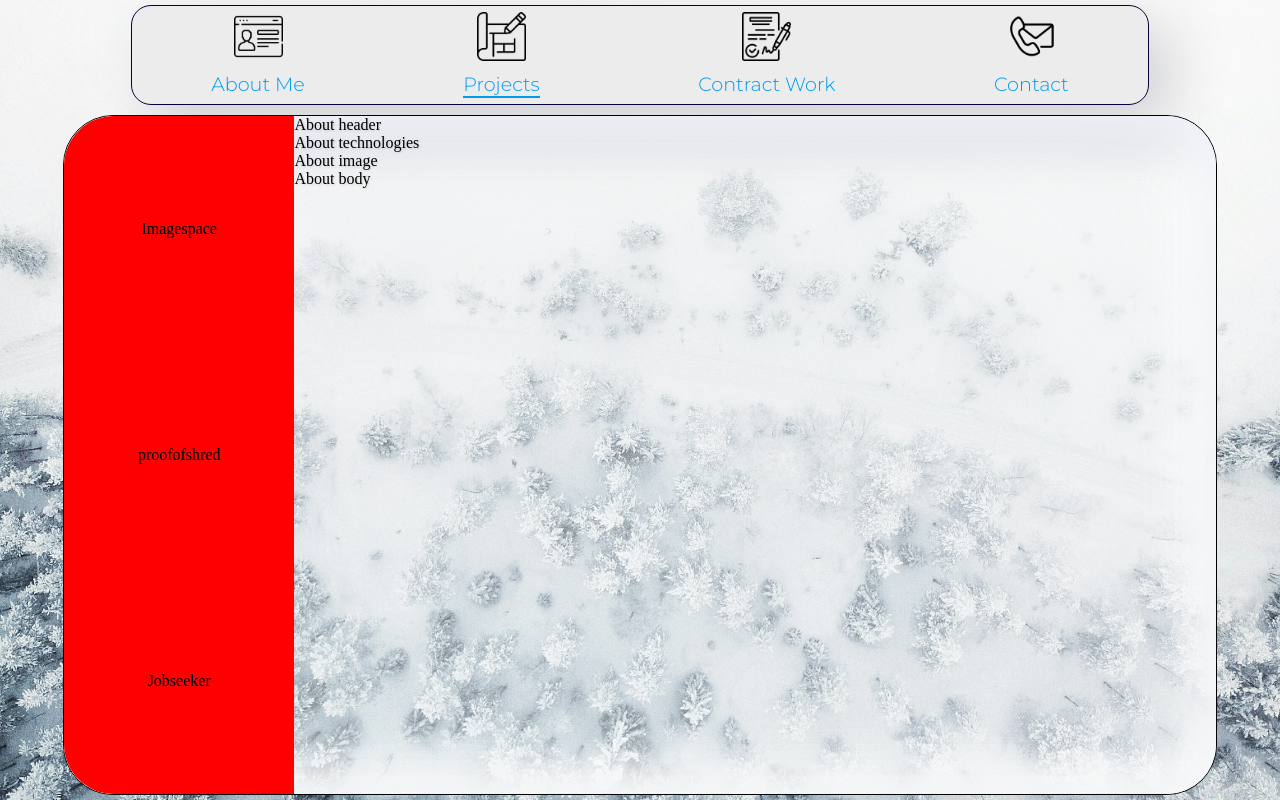
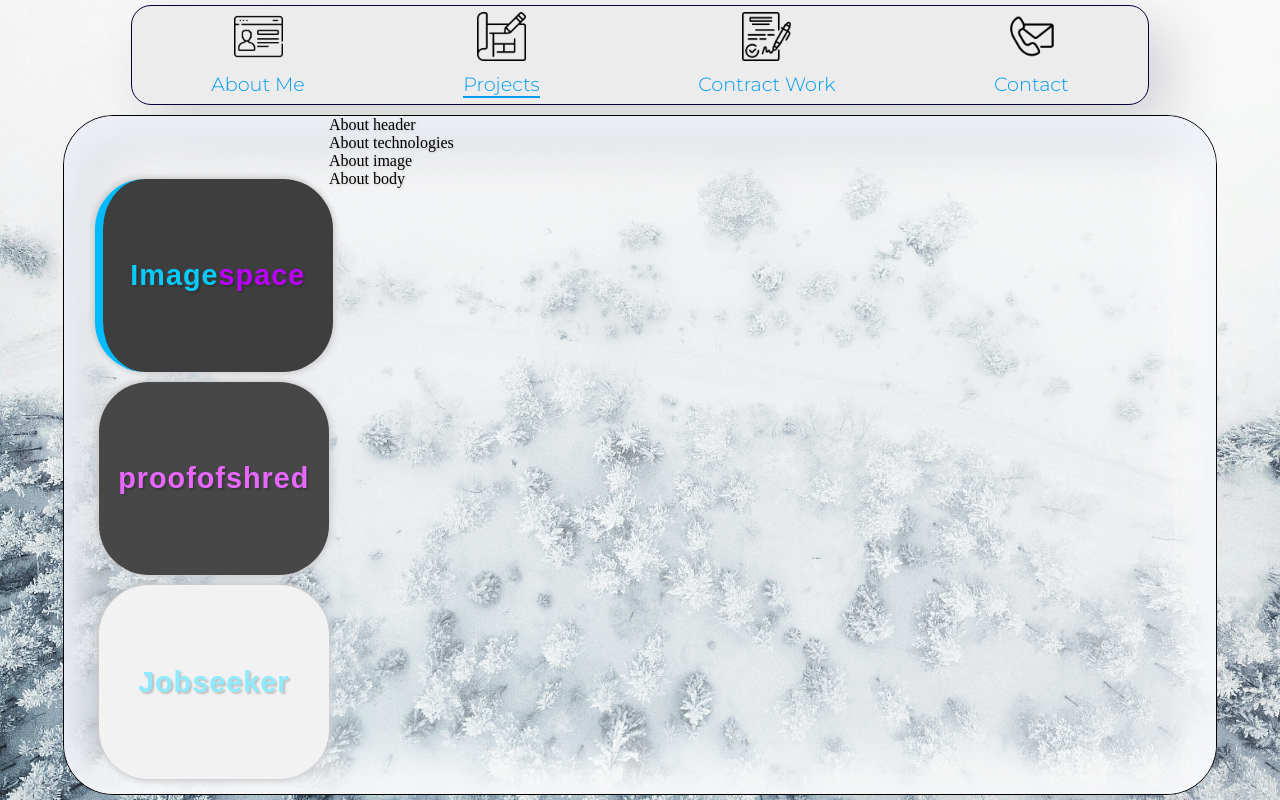
Before and after one commit to Sleightttt/Austin_Roach, a React (Create React App) app in the folder planner-app/: page /projects in a window 1280 px wide. Built offline with nearby package versions, Linux system fonts and the light colour scheme.

Commit message:
added various stylings to projects

```diff
--- a/planner-app/src/components/About/About.css
+++ b/planner-app/src/components/About/About.css
@@ -14,23 +14,25 @@
   /* Adjust as needed for the offset */
   /* Adjust as needed for the offset */
   width: 130%;
+  top: -2%;
   left: -15%; /* Adjust width as needed */
   height: 40%; /* Adjust height as needed */
-  background-color: #00a5fe0e; /* Adjust background color as needed */
+  background-color: #156c9b; /* Adjust background color as needed */
   /* border: #009bef1b 2px solid; */
-  box-shadow: #d1d1d180 0px 0px 20px 12px; /* Adjust shadow as needed */
+  box-shadow: 20px 20px 60px #c9c9c9, -20px -20px 60px #e1e1e1;
   border-radius: 50px;
   /* Adjust border radius as needed */
-  z-index: -1; /* Ensure it's behind other content */
+  z-index: 1; /* Ensure it's behind other content */
 }
 .name-h {
   font-family: "Tittilium Web", sans-serif;
   font-weight: 400;
   font-size: 3rem;
   overflow: wrap;
-  color: rgb(50, 50, 50);
+  color: rgb(237, 237, 237);
   text-shadow: 2px 2px 2px rgba(0, 0, 0, 0.207);
   letter-spacing: 1px;
+  z-index: 2;
 }
 .name-h2 {
   font-family: "Tittilium Web", sans-serif;
@@ -39,6 +41,8 @@
   font-size: 2rem;
   margin-top: 20px;
   color: #009bef;
+  z-index: 2;
+  text-shadow: 2px 2px 2px rgba(0, 0, 0, 0.207);
 }
 .aboutnav-cont {
   position: relative;
--- a/planner-app/src/components/Contact/index.js
+++ b/planner-app/src/components/Contact/index.js
@@ -56,7 +56,7 @@ const Contact = () => {
               href={require("../../assets/Resume.pdf")}
               download="Resume.pdf"
             >
-              Resume
+              Resume Download
             </a>
           </div>
         </div>
--- a/planner-app/src/components/Projects/Projects.css
+++ b/planner-app/src/components/Projects/Projects.css
@@ -13,13 +13,59 @@
   display: flex;
   flex-direction: column;
   align-items: center;
-  height: 100%;
+  height: 90%;
   width: 20%;
-  background-color: red;
+  /* background-color: #00a5fe0e; */
+
   justify-content: space-around;
+  margin-top: 5%;
+  margin-left: 3%;
+  border-radius: 50px;
+}
+
+.nav-text {
+  font-family: "Tittilium Web", sans-serif;
+  font-weight: 900;
+  font-size: 1.8rem;
+  overflow: wrap;
+  color: rgb(50, 50, 50);
+  text-shadow: 2px 2px 2px rgba(0, 0, 0, 0.207);
+  letter-spacing: 1px;
 }
 
 .about-box {
   display: flex;
   flex-direction: column;
 }
+
+.entry-box {
+  display: flex;
+  align-items: center;
+  justify-content: center;
+  height: 33%;
+  width: 100%;
+  border-radius: 50px;
+  transition: 0.3s;
+  margin: 5px;
+  box-shadow: 2px 2px 6px #cecfd2, -2px -2px 6px #cacaca;
+}
+
+.active-entry {
+  border-left: 8px solid rgb(0, 187, 255);
+}
+.entry-box:hover {
+  cursor: pointer;
+  transform: scale(1.05);
+}
+
+.entry-box-image {
+  background-color: #3e3e3e;
+}
+
+.entry-box-proof {
+  background-color: #474747;
+}
+
+.entry-box-job {
+  background-color: hsl(0, 0%, 95%);
+}
--- a/planner-app/src/components/Projects/index.js
+++ b/planner-app/src/components/Projects/index.js
@@ -4,9 +4,23 @@ const Projects = () => {
   return (
     <div className="projects-cont">
       <div className="project-nav">
-        <div>Imagespace</div>
-        <div>proofofshred</div>
-        <div>Jobseeker</div>
+        <div className="entry-box entry-box-image active-entry">
+          <div className="nav-text">
+            <span style={{ color: "#06cbfc" }}>Image</span>
+            <span style={{ color: "#bb00ff" }}>space</span>
+          </div>
+        </div>
+        <div className="entry-box entry-box-proof ">
+          <div className="nav-text">
+            <span style={{ color: "#e867ff" }}>proofofshred</span>
+          </div>
+        </div>
+        <div className="entry-box entry-box-job">
+          <div className="nav-text">
+            {" "}
+            <span style={{ color: "#90eafe" }}>Jobseeker</span>
+          </div>
+        </div>
       </div>
       <div className="about-box">
         <div>About header</div>
```
